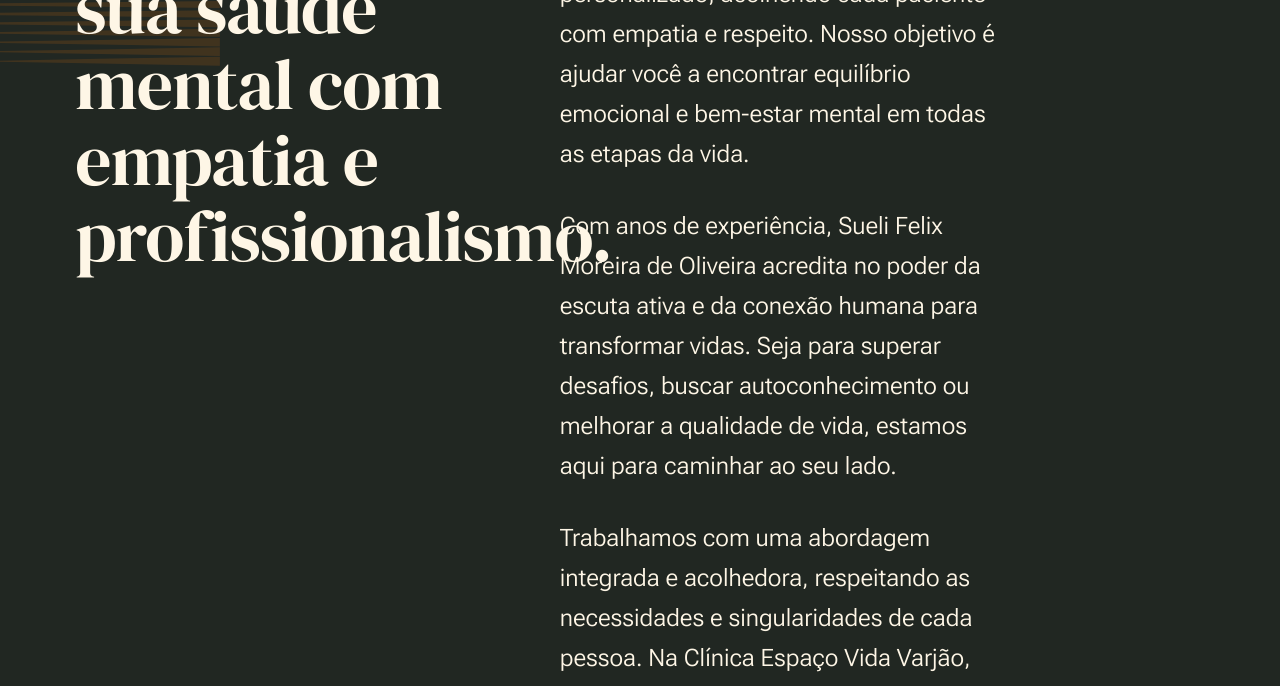
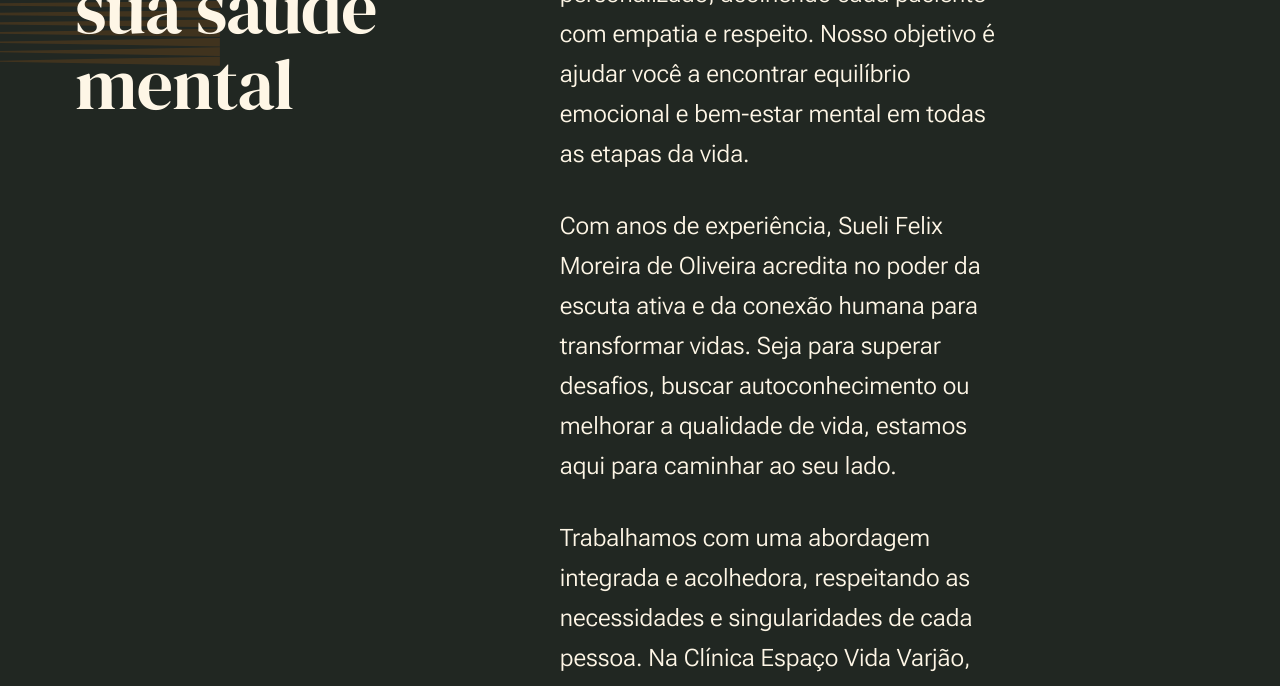
Before and after one commit to AlexandreUnipam/PsicologaSueliFelix, a plain HTML site: page Sueli/index.html in a window 1280 px wide. Shown: the part 1194-1880 px from the top of the page. Drawn offline with Linux system fonts and the light colour scheme.

Commit message:
Update index.html

```diff
--- a/Sueli/index.html
+++ b/Sueli/index.html
@@ -141,7 +141,7 @@
                         <div class="section-header grid-section-split__header">
                             <div class="text-pretitle">Sobre</div>
                             <h2 class="text-display-title">
-                                Cuidando de sua saúde mental com empatia e profissionalismo.
+                                Cuidando de sua saúde mental
                             </h2>
                             </div> <!-- end section-header -->
 
```
